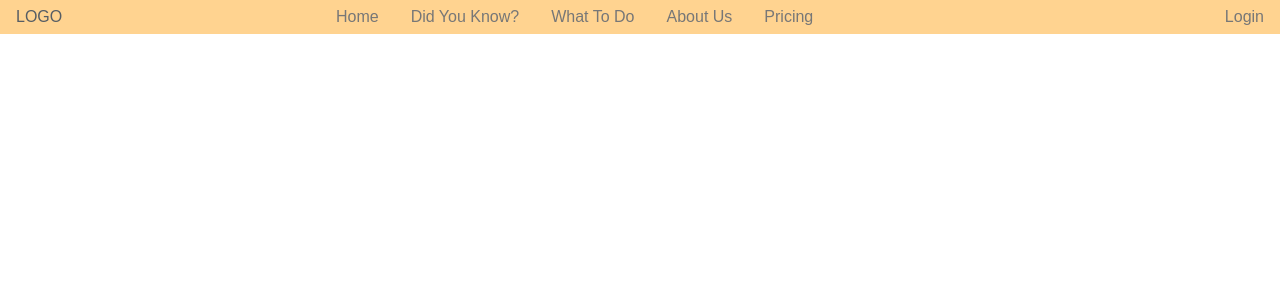
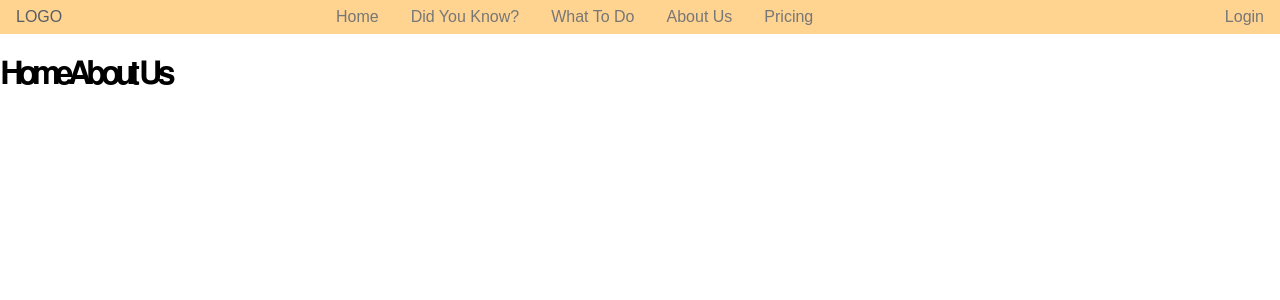
Before and after one commit to strangeBird3/lastWill, a React app: page /About in a window 1280 px wide. Shown: the top 300 px of the page. Built offline with nearby package versions, Linux system fonts and the light colour scheme.

Commit message:
router setup

```diff
--- a/package.json
+++ b/package.json
@@ -12,7 +12,8 @@
   "dependencies": {
     "purecss": "^1.0.0",
     "react": "^16.3.0",
-    "react-dom": "^16.3.0"
+    "react-dom": "^16.3.0",
+    "react-router-dom": "^4.2.2"
   },
   "devDependencies": {
     "babel-core": "^6.26.0",
--- /dev/null
+++ b/src/components/About.js
@@ -0,0 +1,15 @@
+import React, { Component } from 'react';
+import styles from '../index.sass';
+
+class About extends React.PureComponent {
+	render() {
+		return(
+		<div>
+			<h1>About Us</h1>
+		</div>
+
+		);
+	}
+}
+
+export default About;
--- a/src/components/App.js
+++ b/src/components/App.js
@@ -1,16 +1,16 @@
 import React, { Component } from 'react';
+
+
 import Nav from './Nav.js';
+import Home from './Home.js';
 
 
 
 class App extends React.Component {
 	render() {
 		return(
-
 		<div>
 			<Nav />
-
-
 		</div>
 		);
 	}
--- /dev/null
+++ b/src/components/Home.js
@@ -0,0 +1,15 @@
+import React, { Component } from 'react';
+import styles from '../index.sass';
+
+class Home extends React.PureComponent {
+	render() {
+		return(
+		<div>
+			<h1>Home</h1>
+		</div>
+
+		);
+	}
+}
+
+export default Home;
--- a/src/components/Nav.js
+++ b/src/components/Nav.js
@@ -1,5 +1,8 @@
 import React, { Component } from 'react';
 import styles from '../index.sass';
+import { BrowserRouter, Route, Link } from 'react-router-dom';
+import Home from './Home.js'
+import About from './About.js'
 
 class Nav extends React.PureComponent {
 	render() {
@@ -14,10 +17,10 @@ class Nav extends React.PureComponent {
           	<div className="pure-u-1 pure-u-md-1-2">
               <div className="pure-menu pure-menu-horizontal custom-can-transform">
                   <ul className="pure-menu-list">
-                  	  <li className="pure-menu-item"><a href="#" className="pure-menu-link">Home</a></li>
+                  	  <li className="pure-menu-item"><Link to="/" className="pure-menu-link">Home</Link></li>
                       <li className="pure-menu-item"><a href="#" className="pure-menu-link">Did You Know?</a></li>
                       <li className="pure-menu-item"><a href="#" className="pure-menu-link">What To Do</a></li>
-                      <li className="pure-menu-item"><a href="#" className="pure-menu-link">About Us</a></li>
+                      <li className="pure-menu-item"><Link to="/About" className="pure-menu-link">About Us</Link></li>
                       <li className="pure-menu-item"><a href="#" className="pure-menu-link">Pricing</a></li>
                   </ul>
               </div>
@@ -29,8 +32,9 @@ class Nav extends React.PureComponent {
                   </ul>
               </div>
           	</div>
+          	<Route path="/" component={Home}/>
+          	<Route path="/About" component={About}/>
 		</div>
-
 		);
 	}
 }
--- a/src/index.js
+++ b/src/index.js
@@ -1,8 +1,12 @@
 import React from 'react';
 import ReactDOM from 'react-dom';
 import App from './components/App';
+import {BrowserRouter, Route, Link} from 'react-router-dom';
 
 import 'purecss/build/pure.css';
 import 'purecss/build/grids-responsive.css'
 
-ReactDOM.render(<App />, document.getElementById('app'));
+ReactDOM.render((
+	<BrowserRouter>
+		<App />
+	</BrowserRouter>), document.getElementById('app'));
```
Also changed, not shown: 1 other file (tests, documents, lock files or other folders).
